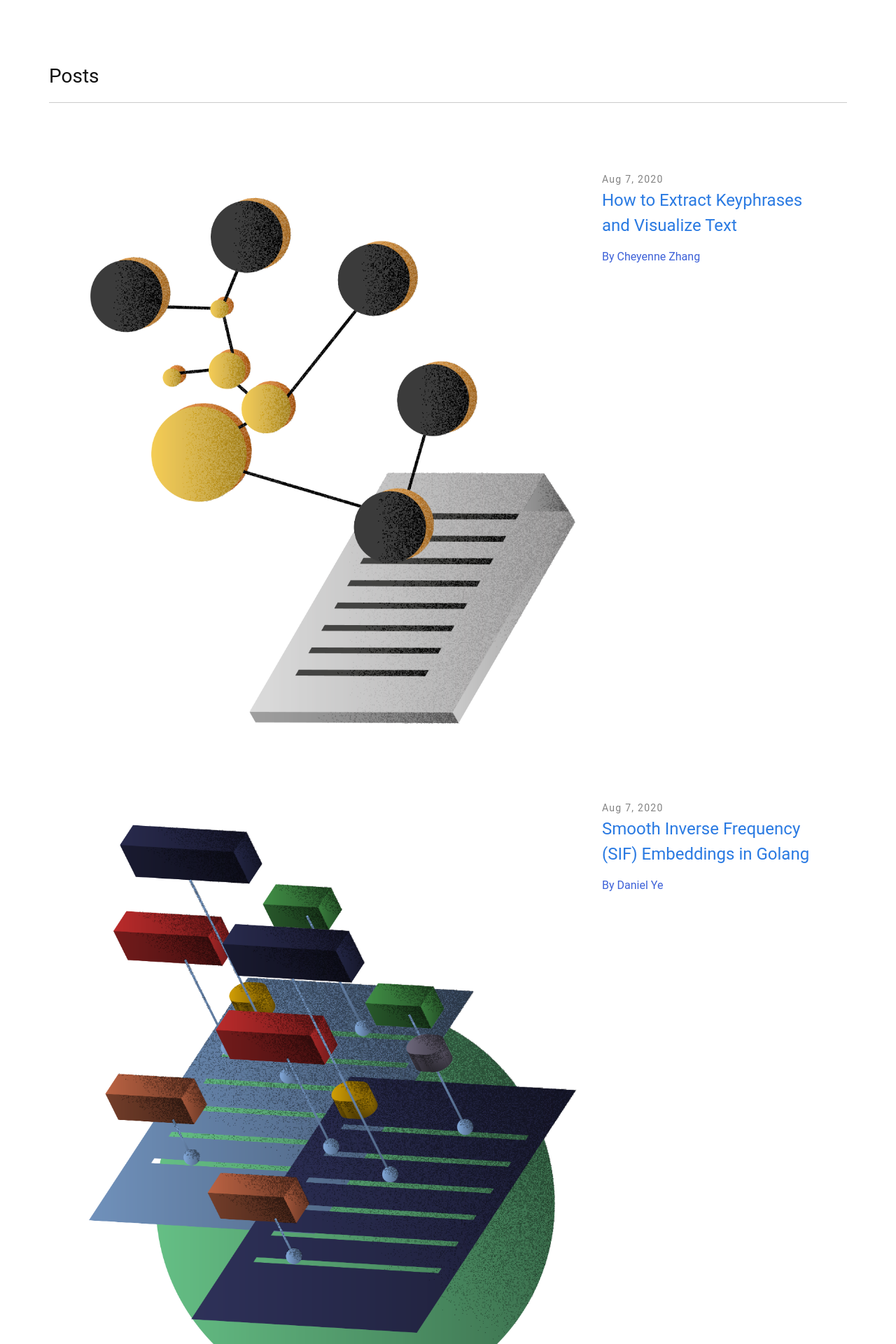
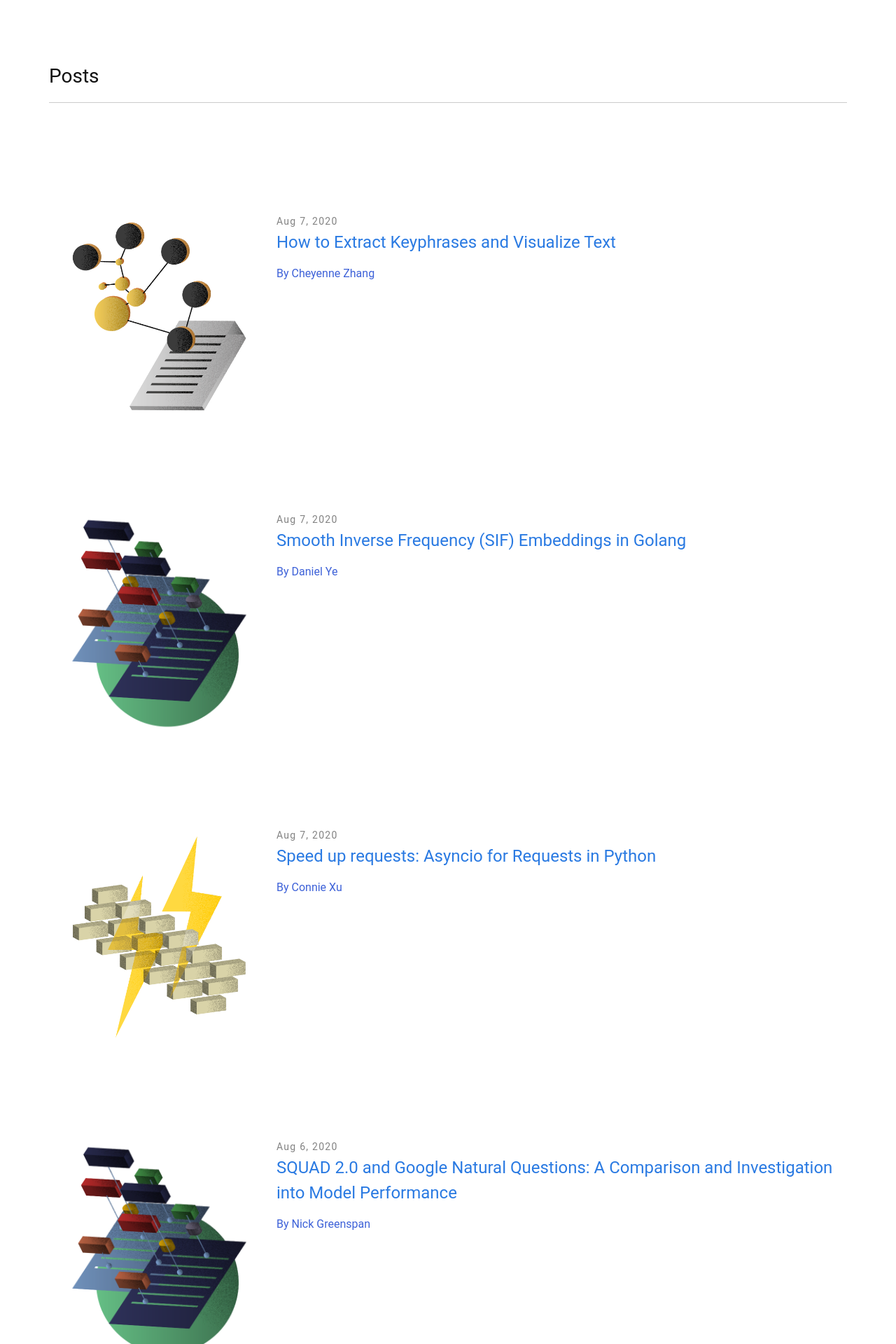
Before and after one commit to nlmatics/nlmatics.github.io, a Jekyll site: the page built from docs/index.markdown, in a window 1280 px wide. Shown: the part 1020-2940 px from the top of the page at 70% size. Built offline with Jekyll 4.4.1, drawn with Linux system fonts in a browser that asks for light colours.

Commit message:
style change

```diff
--- a/docs/_layouts/home.html
+++ b/docs/_layouts/home.html
@@ -39,6 +39,7 @@ layout: default
     <ul class="post-list">
       {%- for post in site.posts -%}
       <li>
+        <div class="divider"></div>
         <div class="post-container">
           <span class="post-thumb"> <img src="{{post.image}}"></span>
           <span class="post-text">
@@ -53,6 +54,7 @@ layout: default
           </span>
         </div>
 
+
       </li>
       {%- endfor -%}
     </ul>
--- a/docs/_sass/minima/_base.scss
+++ b/docs/_sass/minima/_base.scss
@@ -150,7 +150,6 @@ hr {
 
 .post-container{
 
-
   background-color: #ffffff;
   padding: 20px;
 
@@ -158,7 +157,7 @@ hr {
 
 
 .post-container::after {
-    content: "";
+  content: "";
   clear: both;
   display: table;
 }
@@ -171,8 +170,9 @@ width: 20%;
 }
 
 .post-thumb img {
-  width: 70%;
+  width: 25%;
   float: left;
+  padding-right: $spacing-unit;
 }
 
 .post-text {
@@ -204,6 +204,7 @@ opacity: 1;
 padding: $spacing-unit;
 clear: both;
 }
+
 
 
 
```
Also changed, not shown: 3 other files.
